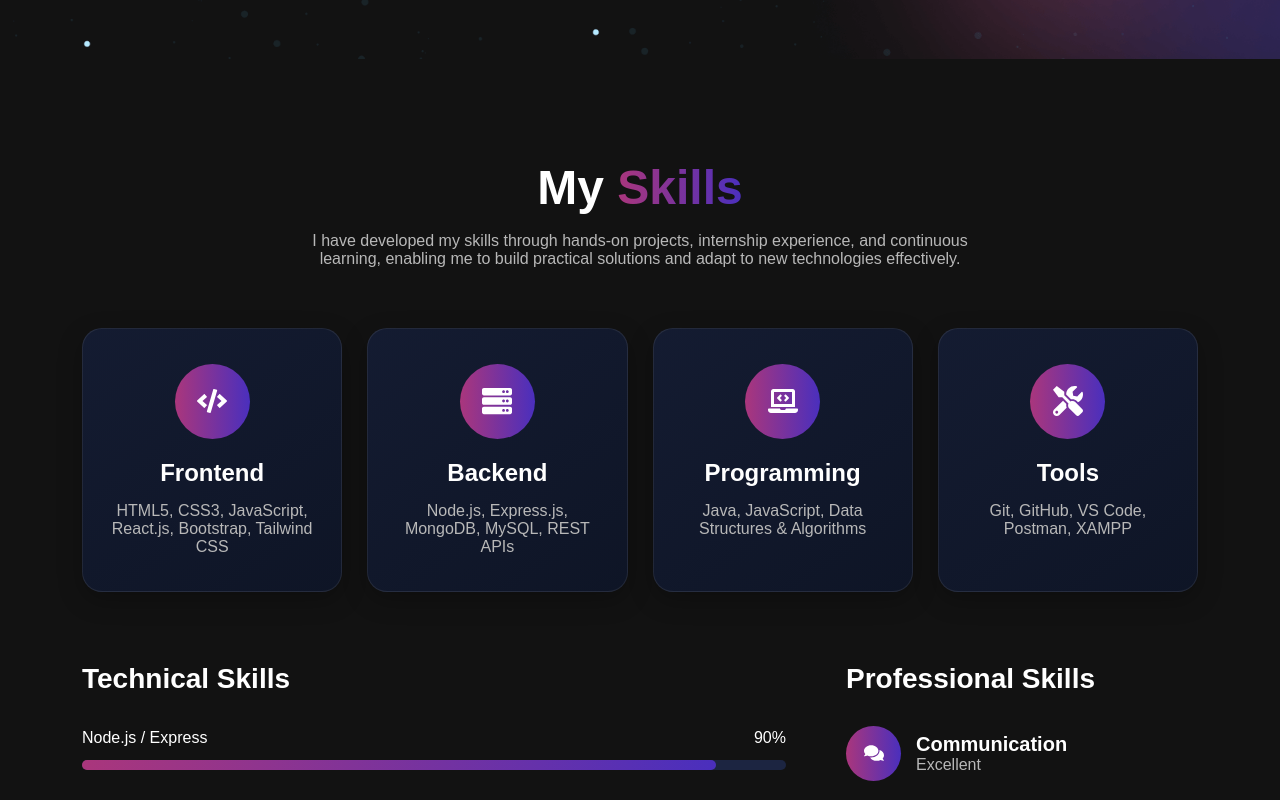
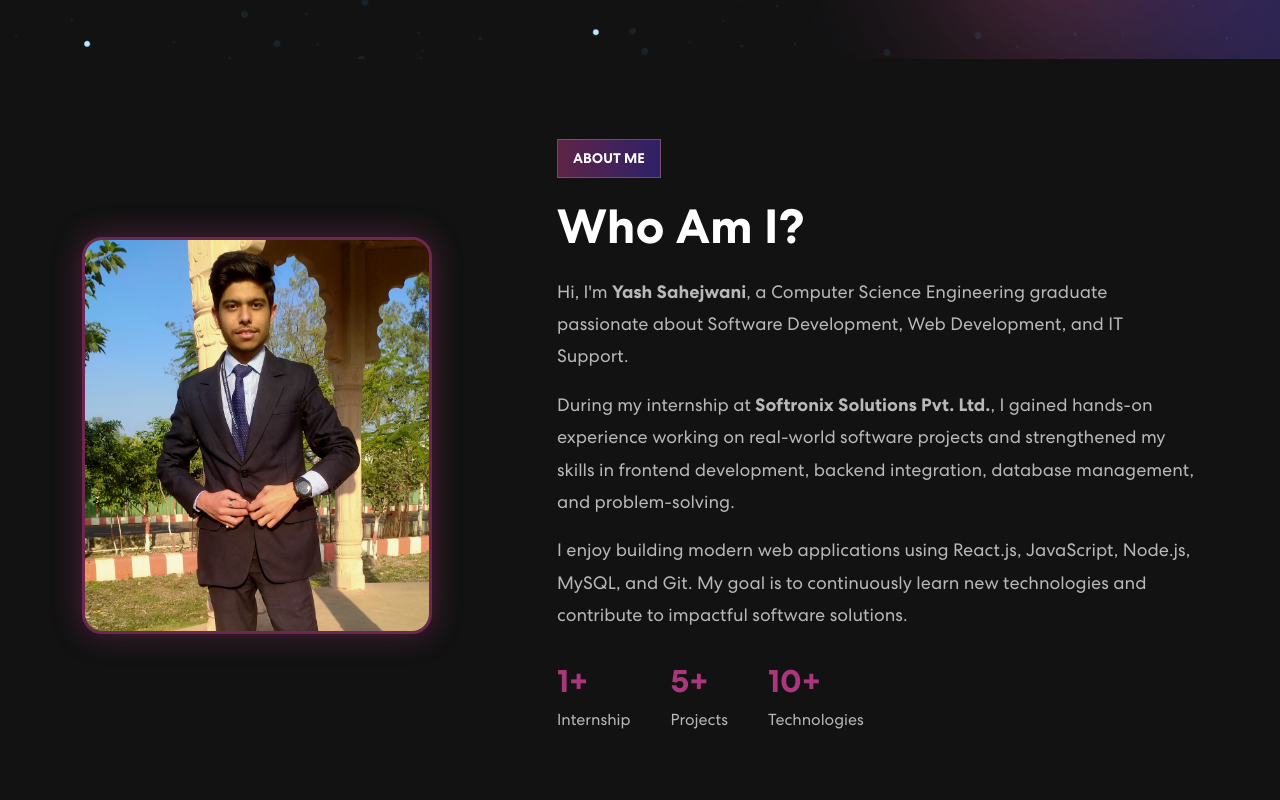
Before and after one commit to yash25-CSE/yash-portfolio, a React (Create React App) app: page / in a window 1280 px wide. Shown: the part 740-1540 px from the top of the page. Built offline with nearby package versions, Linux system fonts and the light colour scheme; no server answers.

Commit message:
Fix login bug

```diff
--- a/public/index.html
+++ b/public/index.html
@@ -24,7 +24,7 @@
       work correctly both with client-side routing and a non-root public URL.
       Learn how to configure a non-root public URL by running `npm run build`.
     -->
-    <title>React App</title>
+    <title>Yash Sahejwani Portfolio</title>
   </head>
   <body>
     <noscript>You need to enable JavaScript to run this app.</noscript>
--- a/src/App.css
+++ b/src/App.css
@@ -95,7 +95,8 @@ nav.navbar.scrolled {
   background-color: #121212;
 }
 nav.navbar a.navbar-brand {
-    width: 9%;
+    width: auto;
+    max-width: 100%;
 }
 nav.navbar .navbar-nav .nav-link.navbar-link {
   font-weight: 400;
@@ -104,6 +105,11 @@ nav.navbar .navbar-nav .nav-link.navbar-link {
   padding: 0 25px;
   font-size: 18px;
   opacity: 0.75;
+}
+@media (max-width: 768px) {
+  nav.navbar .navbar-brand {
+    font-size: 1.2rem !important;
+  }
 }
 nav.navbar .navbar-nav a.nav-link.navbar-link:hover,
 nav.navbar .navbar-nav a.nav-link.navbar-link.active {
@@ -229,6 +235,8 @@ nav.navbar .navbar-toggler[aria-expanded="true"] .navbar-toggler-icon:before {
 nav.navbar .navbar-toggler[aria-expanded="true"] .navbar-toggler-icon {
 	border-color: transparent;
 }
+
+
 
 /************ Banner Css ************/
 .banner {
@@ -616,3 +624,60 @@ nav.navbar .navbar-toggler[aria-expanded="true"] .navbar-toggler-icon {
   letter-spacing: 0.5px;
   margin-top: 20px;
 }
+
+
+.about {
+  padding: 80px 0;
+  position: relative;
+  color: #fff;
+}
+
+.about-img {
+  width: 100%;
+  max-width: 350px;
+  border-radius: 20px;
+  border: 3px solid rgba(170, 54, 124, 0.6);
+  box-shadow: 0 0 30px rgba(170, 54, 124, 0.4);
+}
+
+.about-tagline {
+  display: inline-block;
+  padding: 8px 15px;
+  margin-bottom: 20px;
+  font-size: 14px;
+  font-weight: 700;
+  background: linear-gradient(
+    90deg,
+    rgba(170, 54, 124, 0.5),
+    rgba(74, 47, 189, 0.5)
+  );
+  border: 1px solid rgba(255, 255, 255, 0.2);
+}
+
+.about h2 {
+  font-size: 48px;
+  font-weight: 700;
+  margin-bottom: 20px;
+}
+
+.about p {
+  color: #b8b8b8;
+  font-size: 18px;
+  line-height: 1.8em;
+}
+
+.about-stats {
+  display: flex;
+  gap: 40px;
+  margin-top: 30px;
+}
+
+.about-stats h3 {
+  font-size: 32px;
+  font-weight: 700;
+  color: #aa367c;
+}
+
+.about-stats span {
+  color: #b8b8b8;
+}
--- a/src/App.js
+++ b/src/App.js
@@ -3,6 +3,7 @@ import './App.css';
 import 'bootstrap/dist/css/bootstrap.min.css';
 import { NavBar } from "./components/NavBar";
 import { Banner } from "./components/Banner";
+import { About } from "./components/About";
 import { Skills } from "./components/Skills";
 import { Projects } from "./components/Projects";
 import { Contact } from "./components/Contact";
@@ -13,6 +14,7 @@ function App() {
     <div className="App">
       <NavBar />
       <Banner />
+      <About />
       <Skills />
       <Projects />
       <Contact />
--- /dev/null
+++ b/src/components/About.js
@@ -0,0 +1,96 @@
+import { Container, Row, Col } from "react-bootstrap";
+import profileImg from "../assets/img/Yash_S.jpg";
+import "animate.css";
+import TrackVisibility from "react-on-screen";
+
+export const About = () => {
+  return (
+    <section className="about" id="about">
+      <Container>
+        <Row className="align-items-center">
+          <Col xs={12} md={5}>
+            <TrackVisibility>
+              {({ isVisible }) => (
+                <div
+                  className={
+                    isVisible
+                      ? "animate__animated animate__fadeInLeft"
+                      : ""
+                  }
+                >
+                  <img
+                    src={profileImg}
+                    alt="Yash Sahejwani"
+                    className="about-img"
+                  />
+                </div>
+              )}
+            </TrackVisibility>
+          </Col>
+
+          <Col xs={12} md={7}>
+            <TrackVisibility>
+              {({ isVisible }) => (
+                <div
+                  className={
+                    isVisible
+                      ? "animate__animated animate__fadeInRight"
+                      : ""
+                  }
+                >
+                  <span className="about-tagline">
+                    ABOUT ME
+                  </span>
+
+                  <h2>Who Am I?</h2>
+
+                  <p>
+                    Hi, I'm <strong>Yash Sahejwani</strong>, a
+                    Computer Science Engineering graduate passionate
+                    about Software Development, Web Development,
+                    and IT Support.
+                  </p>
+
+                  <p>
+                    During my internship at
+                    <strong> Softronix Solutions Pvt. Ltd.</strong>,
+                    I gained hands-on experience working on
+                    real-world software projects and strengthened
+                    my skills in frontend development, backend
+                    integration, database management, and
+                    problem-solving.
+                  </p>
+
+                  <p>
+                    I enjoy building modern web applications using
+                    React.js, JavaScript, Node.js, MySQL, and Git.
+                    My goal is to continuously learn new
+                    technologies and contribute to impactful
+                    software solutions.
+                  </p>
+
+                  <div className="about-stats">
+                    <div>
+                      <h3>1+</h3>
+                      <span>Internship</span>
+                    </div>
+
+                    <div>
+                      <h3>5+</h3>
+                      <span>Projects</span>
+                    </div>
+
+                    <div>
+                      <h3>10+</h3>
+                      <span>Technologies</span>
+                    </div>
+                  </div>
+                </div>
+              )}
+            </TrackVisibility>
+          </Col>
+        </Row>
+      </Container>
+    </section>
+  );
+};
--- a/src/components/NavBar.js
+++ b/src/components/NavBar.js
@@ -39,7 +39,7 @@ export const NavBar = () => {
           href="/"
           style={{
             fontFamily: "'Poppins', sans-serif",
-            fontSize: "2rem",
+            fontSize: "clamp(1rem, 3vw, 2rem)",
             fontWeight: "800",
             color: "#fff",
             letterSpacing: "1px",
@@ -64,6 +64,7 @@ export const NavBar = () => {
           <Navbar.Collapse id="basic-navbar-nav">
             <Nav className="ms-auto">
               <Nav.Link href="#home" className={activeLink === 'home' ? 'active navbar-link' : 'navbar-link'} onClick={() => onUpdateActiveLink('home')}>Home</Nav.Link>
+              <Nav.Link href="#about" className={activeLink === 'about' ? 'active navbar-link' : 'navbar-link'} onClick={() => onUpdateActiveLink('about')}>About</Nav.Link>
               <Nav.Link href="#skills" className={activeLink === 'skills' ? 'active navbar-link' : 'navbar-link'} onClick={() => onUpdateActiveLink('skills')}>Skills</Nav.Link>
               <Nav.Link href="#projects" className={activeLink === 'projects' ? 'active navbar-link' : 'navbar-link'} onClick={() => onUpdateActiveLink('projects')}>Projects</Nav.Link>
             </Nav>
```
Also changed, not shown: src/assets/img/Yash_S.jpg (added).
